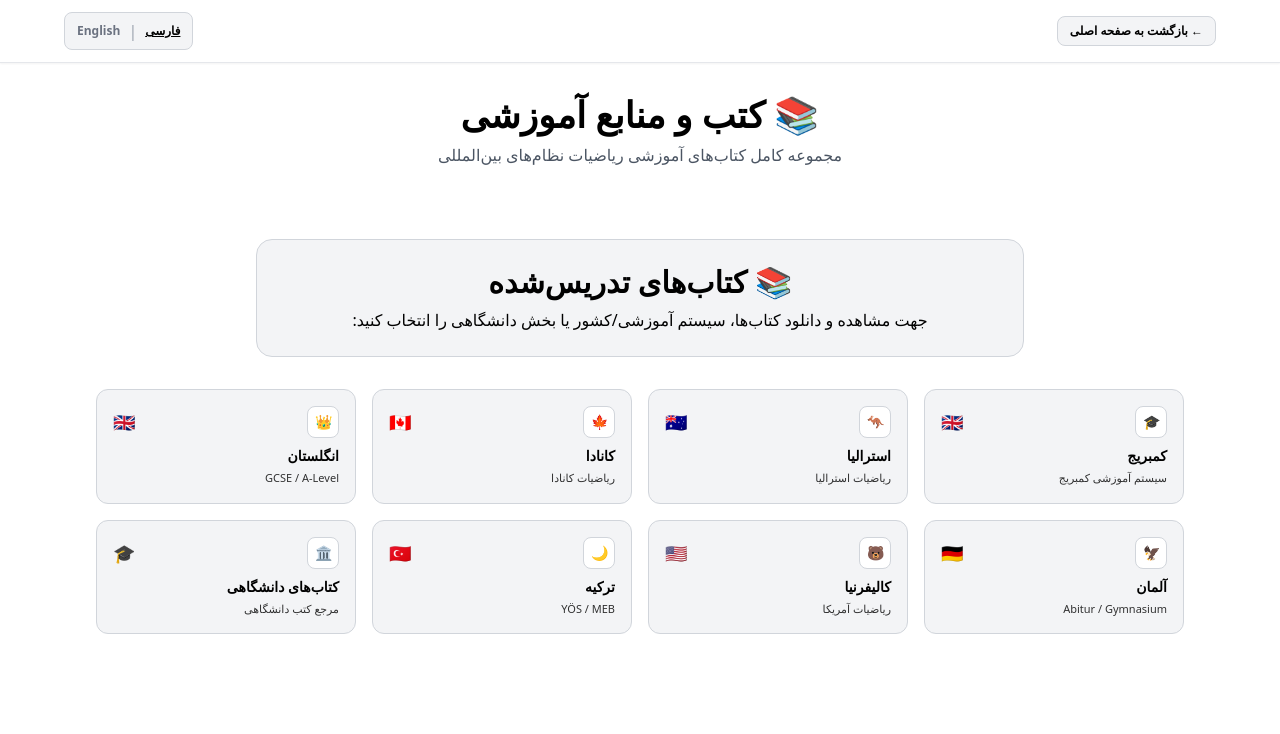
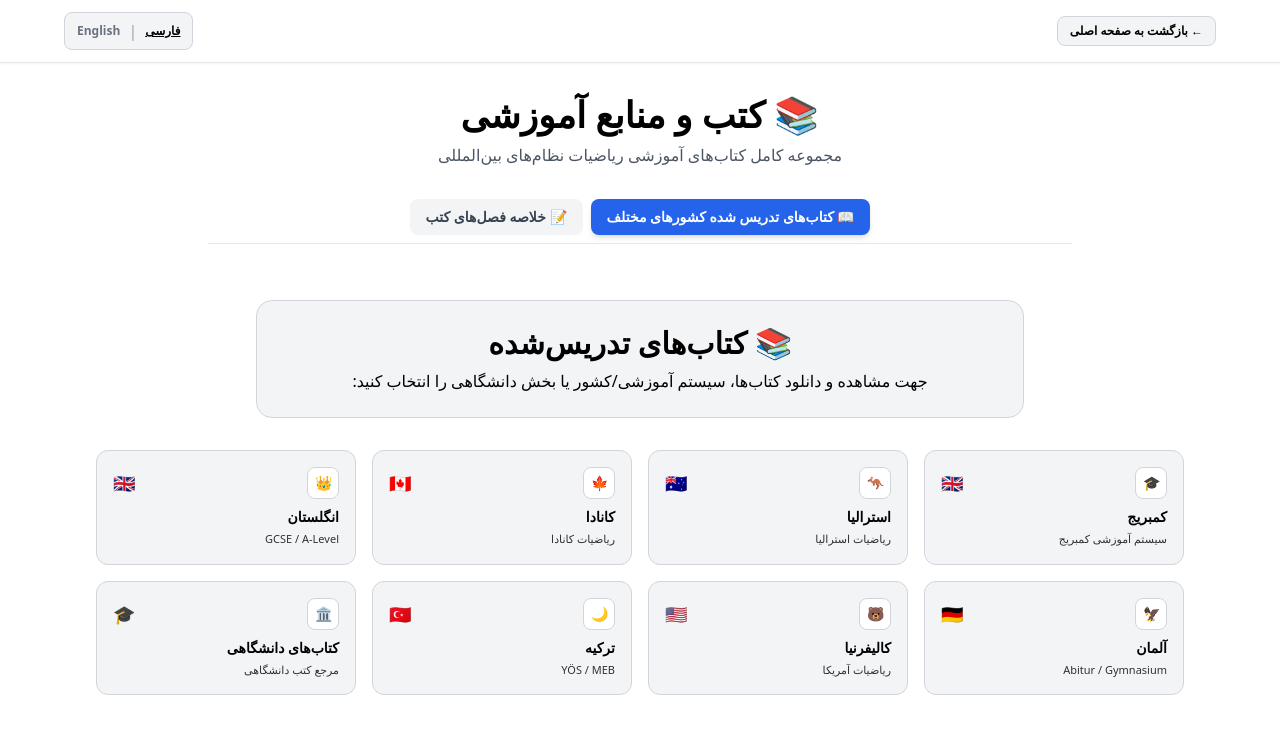
Before and after one commit to Hmohammadiz633/International-Mathematics-Site, a Next.js app: page /books in a window 1280 px wide. Shown: the top 734 px of the page. Built offline with nearby package versions, Linux system fonts and the light colour scheme.

Commit message:
Update page.js

```diff
--- a/app/books/page.js
+++ b/app/books/page.js
@@ -6,7 +6,19 @@ import BooksSection from '@/components/BooksSection';
 
 export default function BooksPage() {
   const [lang, setLang] = useState('fa');
+  const [activeTab, setActiveTab] = useState('taught');
+  const [selectedGrade, setSelectedGrade] = useState(null);
+
   const isFa = lang === 'fa';
+
+  const grades = [
+    { id: 7, fa: 'پایه هفتم', en: 'Grade 7' },
+    { id: 8, fa: 'پایه هشتم', en: 'Grade 8' },
+    { id: 9, fa: 'پایه نهم', en: 'Grade 9' },
+    { id: 10, fa: 'پایه دهم', en: 'Grade 10' },
+    { id: 11, fa: 'پایه یازدهم', en: 'Grade 11' },
+    { id: 12, fa: 'پایه دوازدهم', en: 'Grade 12' },
+  ];
 
   return (
     <main dir={isFa ? 'rtl' : 'ltr'} className="min-h-screen bg-white text-black font-sans pb-12">
@@ -43,7 +55,7 @@ export default function BooksPage() {
         </div>
       </header>
 
-      {/* عنوان صفحه */}
+      {/* عنوان اصلی صفحه */}
       <section className="max-w-4xl mx-auto text-center px-4 pt-8 pb-4">
         <h1 className="text-3xl md:text-4xl font-extrabold text-black mb-2">
           📚 {isFa ? 'کتب و منابع آموزشی' : 'Educational Books & Resources'}
@@ -53,9 +65,81 @@ export default function BooksPage() {
         </p>
       </section>
 
-      {/* کامپوننت کتاب‌ها */}
+      {/* تب‌های دوتایی اصلی */}
+      <div className="max-w-4xl mx-auto px-4 mt-4">
+        <div className="flex justify-center gap-2 border-b border-gray-200 pb-2">
+          <button
+            type="button"
+            onClick={() => setActiveTab('taught')}
+            className={`px-4 py-2 text-xs md:text-sm font-bold rounded-lg transition ${
+              activeTab === 'taught'
+                ? 'bg-blue-600 text-white shadow-md'
+                : 'bg-gray-100 text-gray-700 hover:bg-gray-200'
+            }`}
+          >
+            📖 {isFa ? 'کتاب‌های تدریس شده کشورهای مختلف' : 'Books Taught in Various Countries'}
+          </button>
+
+          <button
+            type="button"
+            onClick={() => setActiveTab('summaries')}
+            className={`px-4 py-2 text-xs md:text-sm font-bold rounded-lg transition ${
+              activeTab === 'summaries'
+                ? 'bg-blue-600 text-white shadow-md'
+                : 'bg-gray-100 text-gray-700 hover:bg-gray-200'
+            }`}
+          >
+            📝 {isFa ? 'خلاصه فصل‌های کتب' : 'Book Chapter Summaries'}
+          </button>
+        </div>
+      </div>
+
+      {/* محتوای تب فعال */}
       <div className="max-w-6xl mx-auto px-4 mt-6">
-        <BooksSection lang={lang} />
+        {/* ۱. بخش کتاب‌های تدریس شده (کامپوننت قبلی) */}
+        {activeTab === 'taught' && (
+          <BooksSection lang={lang} />
+        )}
+
+        {/* ۲. بخش خلاصه فصل‌های کتب تفکیک شده با پایه‌های تحصیلی ۷ تا ۱۲ */}
+        {activeTab === 'summaries' && (
+          <div className="space-y-6">
+            {/* زیربخش انتخاب پایه تحصیلی */}
+            <div className="flex flex-wrap justify-center gap-2 md:gap-3 bg-gray-50 p-4 rounded-2xl border border-gray-200">
+              {grades.map((grade) => (
+                <button
+                  key={grade.id}
+                  type="button"
+                  onClick={() => setSelectedGrade(grade.id)}
+                  className={`px-4 py-2 text-xs md:text-sm font-bold rounded-xl border transition ${
+                    selectedGrade === grade.id
+                      ? 'bg-slate-900 text-white border-slate-900 shadow-sm'
+                      : 'bg-white text-gray-700 border-gray-300 hover:bg-gray-100'
+                  }`}
+                >
+                  {isFa ? grade.fa : grade.en}
+                </button>
+              ))}
+            </div>
+
+            {/* نمایش خلاصه فصل‌های پایه انتخابی */}
+            <div className="text-center py-12 bg-gray-50 rounded-2xl border border-dashed border-gray-300">
+              {selectedGrade ? (
+                <p className="text-gray-700 text-sm md:text-base font-medium">
+                  {isFa
+                    ? `خلاصه فصل‌های مربوط به ${grades.find(g => g.id === selectedGrade)?.fa} به‌زودی قرار خواهد گرفت.`
+                    : `Summaries for ${grades.find(g => g.id === selectedGrade)?.en} will be added soon.`}
+                </p>
+              ) : (
+                <p className="text-gray-500 text-sm md:text-base font-medium">
+                  {isFa
+                    ? 'لطفاً پایه تحصیلی مورد نظر خود را از کادر بالا انتخاب کنید.'
+                    : 'Please select a grade from above.'}
+                </p>
+              )}
+            </div>
+          </div>
+        )}
       </div>
     </main>
   );
```
